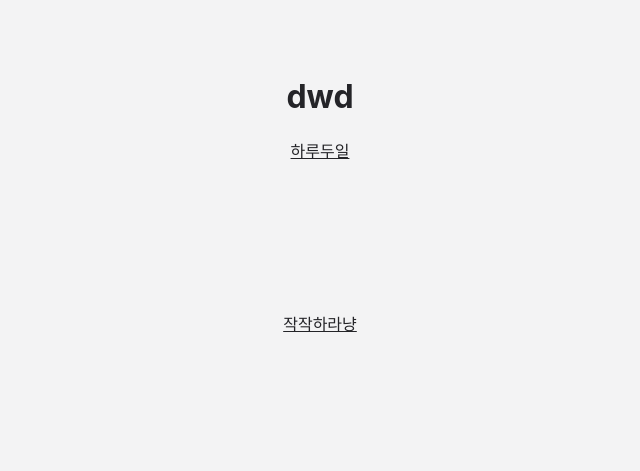
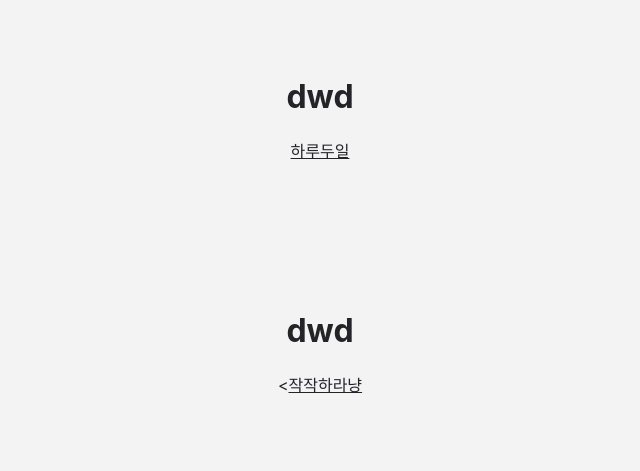
Before and after one commit to isocalyxwork/isocalyxwork.github.io, a plain HTML site: page index.html in a window 1280 px wide. Shown: the whole page, without its empty margins (320-960 px from the left). Drawn offline with Linux system fonts and the light colour scheme.

Commit message:
Update index.html

```diff
--- a/index.html
+++ b/index.html
@@ -2,4 +2,4 @@
 <html lang="ko"><head><meta charset="utf-8"><meta name="viewport" content="width=device-width, initial-scale=1"><title>dwd</title>
 <style>body{margin:0;background:#f3f3f4;color:#242428;font-family:-apple-system,"Apple SD Gothic Neo","Noto Sans KR",sans-serif}@media (prefers-color-scheme:dark){body{background:#11161a;color:#f2f2f4}}main{max-width:520px;margin:0 auto;padding:56px 16px;text-align:center}a{color:inherit}</style></head>
 <body><main><h1>dwd</h1><p><a href="https://isocalyxwork.github.io/haruduil/">하루두일</a></p></main></body></html>
-<body><main><h1></h1><p><a href="https://isocalyxwork.github.io/jakjakharanyang/">작작하라냥</a></p></main></body></html>
+<body><main><h1>dwd</h1><p><<a href="jakjakharanyang/privacy.html">작작하라냥</a>
```
